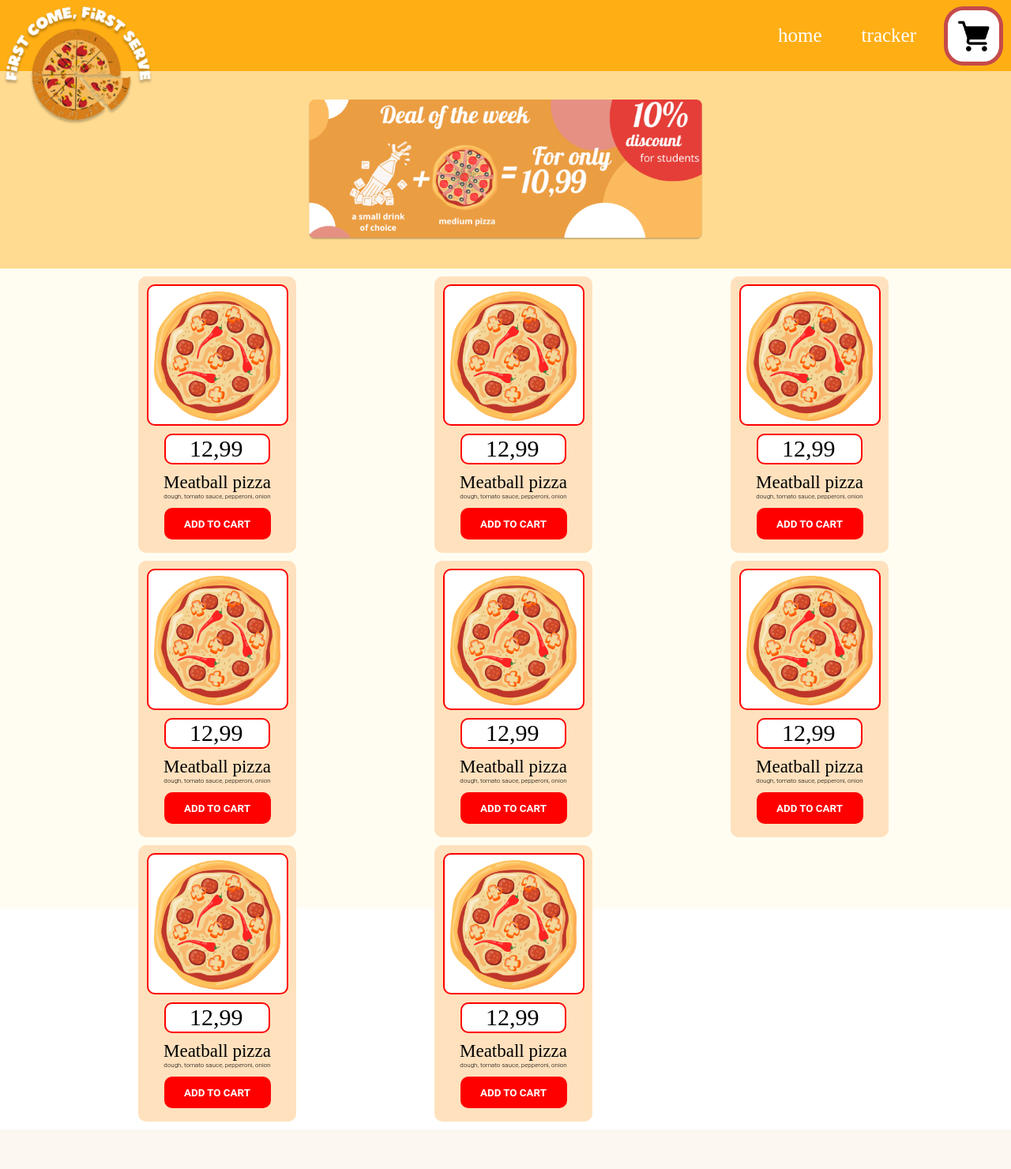
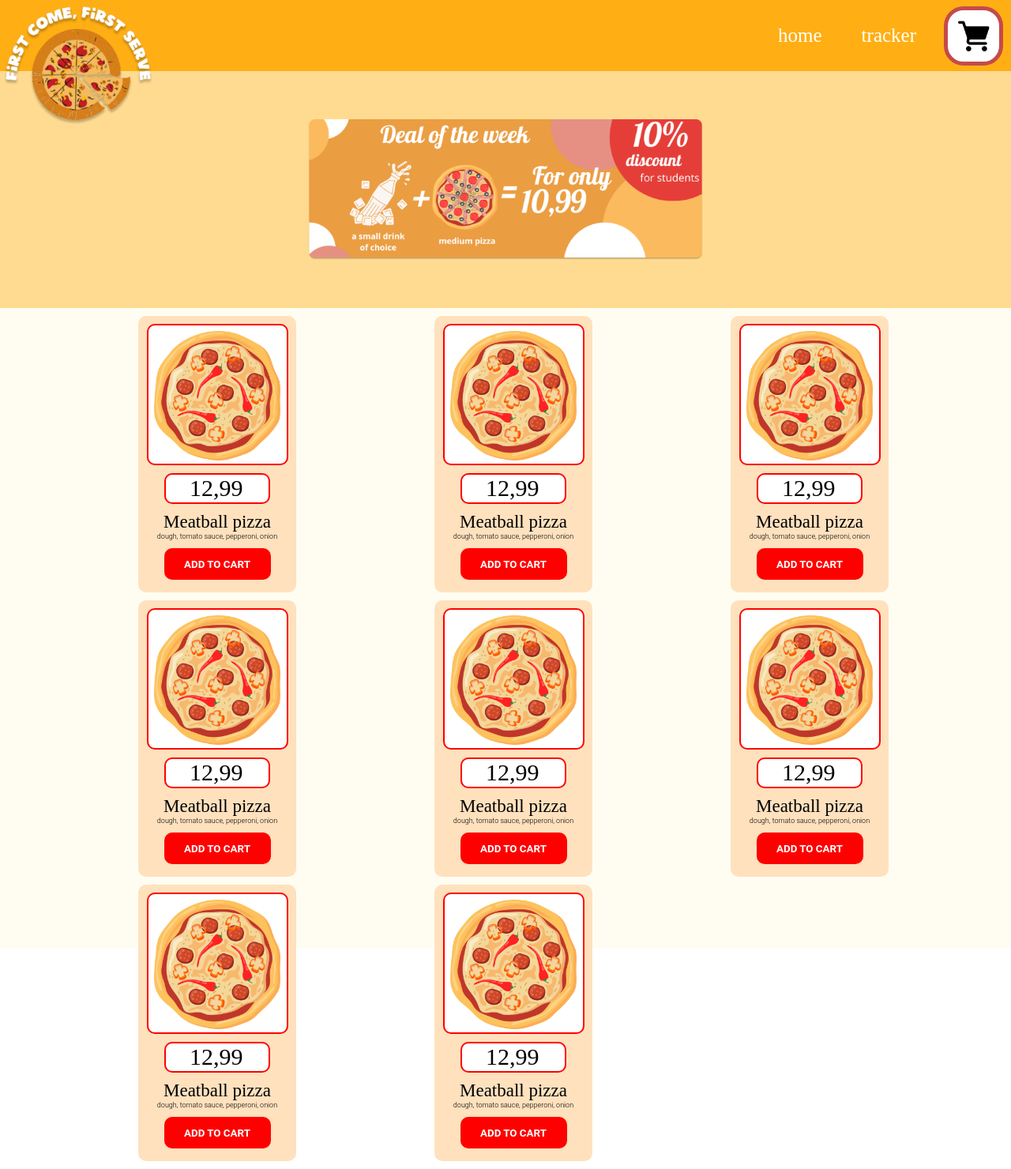
Before and after one commit to nixxxo/PizzaPal-Streamlined-Online-Ordering-Smart-Oven-Integration, a Python web app: template templates/index.html in a window 1280 px wide. Shown: the whole page at 79% size. Before the commit the page ends 1430 px from the top, so only its background shows below. Run offline with Jinja, Linux system fonts and the light colour scheme; the template is opened without the code that fills it, so the values that code supplies are empty.

Commit message:
small changes

```diff
--- a/static/styles.css
+++ b/static/styles.css
@@ -1,5 +1,5 @@
 body {
-    font-family: Righteous;
+    font-family: Righteous, serif;
     margin:0;
 }
 
@@ -43,7 +43,7 @@ nav {
     display: flex;
     justify-content: center;
     align-items: center;
-    transition: all 0.2s;
+    transition: all 0.3s;
 }
 
 #shopping-cart-icon {
@@ -51,7 +51,6 @@ nav {
 }
 
 #white_block:hover {
-    height: 67px;
     width: 67px;
     border-color: red;
 }
@@ -59,14 +58,15 @@ nav {
 section {
     background-color: #FFDB91;
     width: 100%;
-    height: 250px;
+    height: 300px;
     display: flex;
     justify-content: center;
     align-items: center;
 }
 
 #ad {
-    width: 500px;
+    max-width: 500px;
+    width: 600px;
 }
 
 article {
@@ -127,13 +127,13 @@ article {
 }
 
 .pizza_desc {
-    font-size: 8px;
-    font-family: "Roboto Light";
+    font-size: 9px;
+    font-family: "Roboto Light", serif;
 }
 
 .button_text {
     background-color: red;
-    font-family: Roboto;
+    font-family: Roboto, serif;
     font-weight: bold;
     color: white;
     border-width: 0;
@@ -142,3 +142,7 @@ article {
     border-radius: 10px;
     margin-top: 10px;
 }
+
+.button_text:hover {
+    background: darkred;
+}
--- a/templates/index.html
+++ b/templates/index.html
@@ -2,6 +2,7 @@
 <html lang="en">
 <head>
     <meta charset="UTF-8">
+    <meta name="viewport" content="width=device-width, initial-scale=1.0">
     <title>Home page</title>
     <link rel="stylesheet" href="../static/styles.css">
 </head>
```
